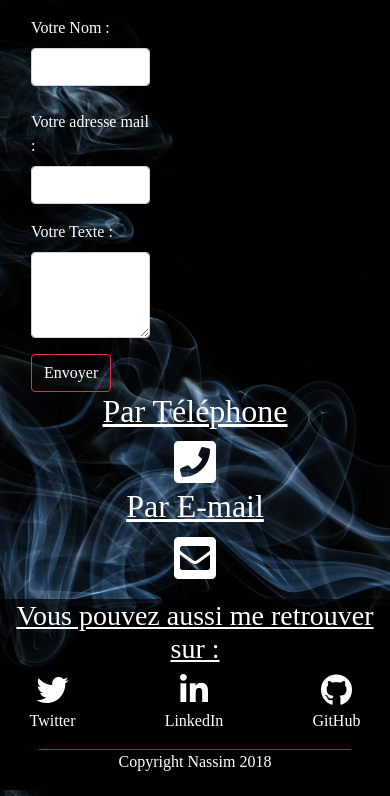
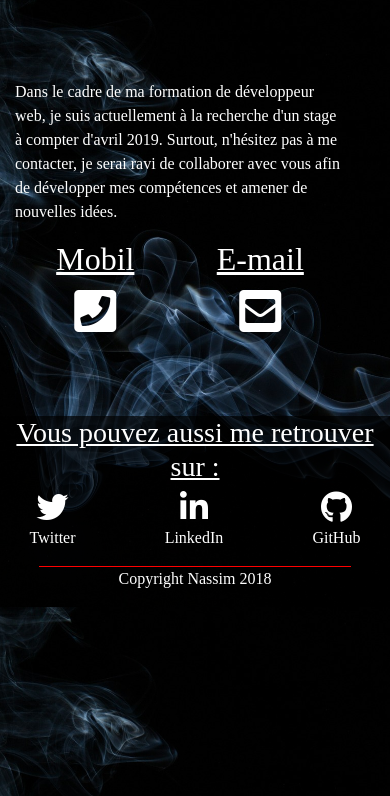
Before and after one commit to Nass9696/Portfolio, a PHP site: page /PageContacter.php in a window 390 px wide. Shown: the part 48-844 px from the top of the page. Run offline with PHP 8.4, Linux system fonts and the light colour scheme; some libraries are stand-ins or nearby versions; some web fonts are replaced.

Commit message:
Responsive contact page bootstrap

```diff
--- a/PageContacter.php
+++ b/PageContacter.php
@@ -50,43 +50,68 @@
 <!--~~~~~~~~~~~~~~~~~~~~~~~~~~~~~~END HEADER~~~~~~~~~~~~~~~~~~~~~~~~~~~~~~~~~-->
 
 <!--~~~~~~~~~~~~~~~~~~~~~~~~~~~~~~START MAIN~~~~~~~~~~~~~~~~~~~~~~~~~~~~~~~~~-->
-<main>
-  <section>
-    <aside class = "AsideContact white padding">
-      <form method="post" action="ContacterTraitement.php" class = "col-5">
-        <div class="row">
-          <div class="col">
-            <label for="exampleFormControlTextarea1">Votre Nom :</label>
-            <input type="text" class="form-control" name="nom">
-          </div>
+<main class = "container col-12 row heightEm">
+  <!--~~~~~~~~~~~~~~~~~~~~~~~~~~~~~~DESKTOP~~~~~~~~~~~~~~~~~~~~~~~~~~~~~~~~~-->
+  <!--~~~~~~~~~~~~~~~~~~~~~~~~~~~~~~DESKTOP~~~~~~~~~~~~~~~~~~~~~~~~~~~~~~~~~-->
+  <!--~~~~~~~~~~~~~~~~~~~~~~~~~~~~~~TouchPad~~~~~~~~~~~~~~~~~~~~~~~~~~~~~~~~~-->
+  <section class = "d-none d-sm-block d-md-none d-sm-flex align-items-center">
+    <aside class = "d-flex flex-xs-column flex-sm-row justify-content-sm-around align-items-center white">
+      <p class = "col-md-5 col-sm-4">
+        Dans le cadre de ma formation de développeur web, je suis actuellement à la recherche d'un stage à compter d'avril 2019. Surtout, n'hésitez pas à me contacter, je serai ravi de collaborer avec vous afin de développer mes compétences et amener de nouvelles idées.
+      </p>
+    <nav class = "d-lg-none d-xs-block col-6">
+      <div class = "d-flex flex-row alignItemCenter justify-content-around hoverColorRed">
+        <div class="d-flex flex-column align-items-center">
+          <h2 class = "underline">Mobil</h2>
+          <a href = "tel:+33622752818"><i class="fas fa-phone-square fa-3x"></i></a>
         </div>
-        <div class="form-group mt-4">
-          <label for="exampleFormControlInput1">Votre adresse mail :</label>
-          <input type="text" class="form-control" id="exampleFormControlInput1" name="email">
+        <div class="d-flex flex-column align-items-center">
+          <h2 class = "underline">E-mail</h2>
+          <a href="mailto:dev.nassim.pro@gmail.com"><i class="fas fa-envelope-square fa-3x"></i></a>
         </div>
-          <label for="exampleFormControlTextarea1">Votre Texte :</label>
-          <textarea class="form-control" id="exampleFormControlTextarea1" rows="3" name="message"></textarea>
-          <button type="submit" class="btn btn-primary mt-3 bg-transparent border border-danger text-white">Envoyer</button>
-        </div>
-      </form>
-    <nav class = "NavIconeContact column spaceAround">
-      <div class = "flex column alignItemCenter hoverColorRed">
-        <h2 class = "underline">Par Téléphone</h2>
-        <a href = "tel:+33622752818"><i class="fas fa-phone-square fa-3x"></i></a>
-        <h2 class = "underline">Par E-mail</h2>
-        <a href="mailto:dev.nassim.pro@gmail.com"><i class="fas fa-envelope-square fa-3x"></i></a>
       </div>
     </nav>
-    <nav class = "NavIconeContactDekstop column spaceAround">
+    <nav class = "d-none d-lg-block">
       <div class = "flex column alignItemCenter hoverColorRed">
         <h2 class = "underline">Portable</h2>
         <p>+33622752818</p>
-        <h2 class = "underline">Par E-mail</h2>
+        <h2 class = "underline">E-mail</h2>
         <a href="mailto:dev.nassim.pro@gmail.com">dev.nassim.pro@gmail.com</a>
       </div>
     </nav>
   </aside>
 </section>
+  <!--~~~~~~~~~~~~~~~~~~~~~~~~~~~~~~TouchPad~~~~~~~~~~~~~~~~~~~~~~~~~~~~~~~~~-->
+
+  <!--~~~~~~~~~~~~~~~~~~~~~~~~~~~~~~Mobil~~~~~~~~~~~~~~~~~~~~~~~~~~~~~~~~~-->
+  <section class = "d-block d-sm-none d-flex align-items-center">
+    <aside class = "d-xs-flex flex-xs-column flex-sm-row white">
+      <p class = "col-md-5 col-sm-4">
+        Dans le cadre de ma formation de développeur web, je suis actuellement à la recherche d'un stage à compter d'avril 2019. Surtout, n'hésitez pas à me contacter, je serai ravi de collaborer avec vous afin de développer mes compétences et amener de nouvelles idées.
+      </p>
+    <nav class = "d-lg-none d-xs-block">
+      <div class = "d-flex flex-row alignItemCenter justify-content-around hoverColorRed col-12">
+        <div class="d-flex flex-column align-items-center">
+          <h2 class = "underline">Mobil</h2>
+          <a href = "tel:+33622752818"><i class="fas fa-phone-square fa-3x"></i></a>
+        </div>
+        <div class="d-flex flex-column align-items-center">
+          <h2 class = "underline">E-mail</h2>
+          <a href="mailto:dev.nassim.pro@gmail.com"><i class="fas fa-envelope-square fa-3x"></i></a>
+        </div>
+      </div>
+    </nav>
+    <nav class = "d-none d-lg-block">
+      <div class = "flex column alignItemCenter hoverColorRed">
+        <h2 class = "underline">Portable</h2>
+        <p>+33622752818</p>
+        <h2 class = "underline">E-mail</h2>
+        <a href="mailto:dev.nassim.pro@gmail.com">dev.nassim.pro@gmail.com</a>
+      </div>
+    </nav>
+  </aside>
+</section>
+  <!--~~~~~~~~~~~~~~~~~~~~~~~~~~~~~~Mobil~~~~~~~~~~~~~~~~~~~~~~~~~~~~~~~~~-->
 </main>
 <!--~~~~~~~~~~~~~~~~~~~~~~~~~~~~~~END MAIN~~~~~~~~~~~~~~~~~~~~~~~~~~~~~~~~~-->
 
--- a/PageProfil.php
+++ b/PageProfil.php
@@ -88,7 +88,7 @@ $biographie = getBio($db);
       </article>
     </article>
   </section>
-  <section class =  "mt-5 ">
+  <section class =  "mt-5">
     <h2 class = "text-center back">COMPÉTENCES</h2>
     <aside class="container-fluid mt-5">
       <div class = "d-flex justify-content-between col-12">
--- a/PageRealisations.php
+++ b/PageRealisations.php
@@ -118,7 +118,7 @@ $projet = joinProjectOnImg($db);
           Voir ici !
         </button>
 
-        <!-- Modal -->
+        <!-- Modal Mobil-->
         <div class="modal fade mt-4" id="<?php echo "modal" . $value['projet_id']; ?>" tabindex="-1" role="dialog" aria-labelledby="exampleModalLongTitle" aria-hidden="false">
           <div class="modal" role="document">
             <div class="modal-content bg-dark">
--- a/css/main.css
+++ b/css/main.css
@@ -357,6 +357,9 @@ a {
   height: 20em;
 }
 
+.heightEm{
+  height: 26em;
+}
 .stylePicture{
 
   border: 3px solid white;
@@ -693,12 +696,6 @@ footer {
   width: 100%;
 }
 
-.AsideContact {
-  display: flex;
-  justify-content: space-around;
-  align-items: center;
-}
-
 .NavIconeContact {
   display: none;
 }
```
